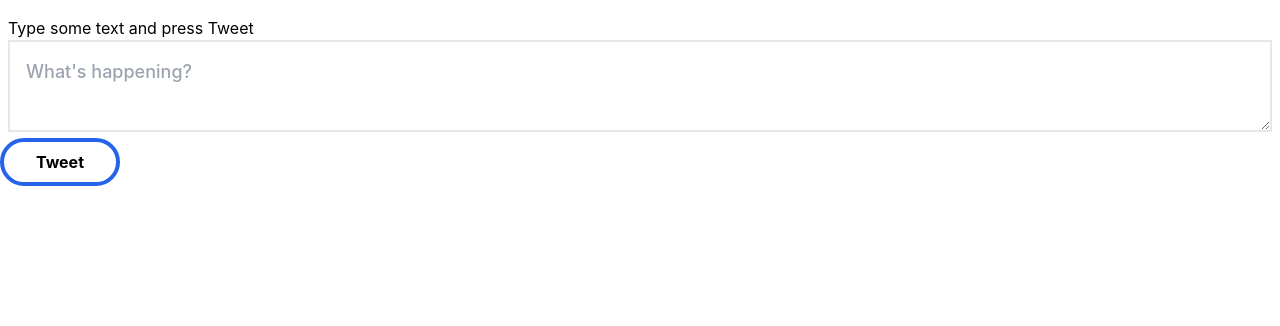
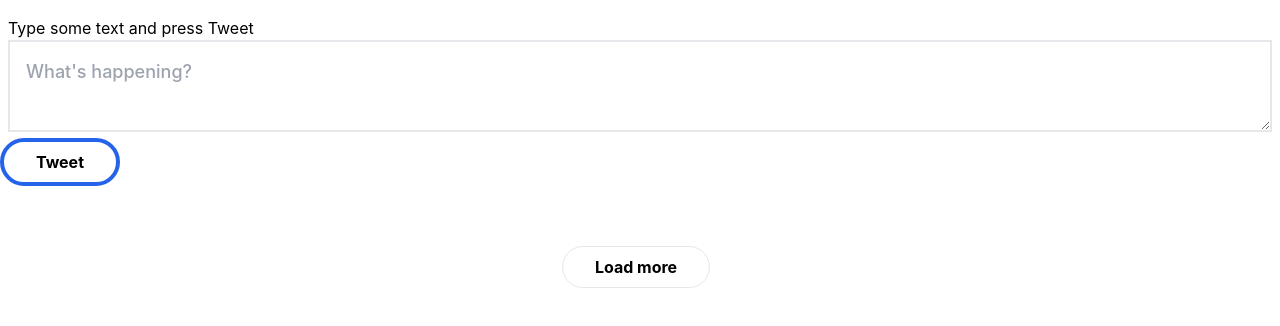
Before and after one commit to rks101/twitter-clone, a Next.js app: page /home in a window 1280 px wide. Shown: the top 326 px of the page. Built offline with nearby package versions, Linux system fonts and the light colour scheme; no server answers; the database is empty; sample sign-in values are in the browser's storage; what javascript-time-ago would draw is missing.

Commit message:
added load more feature

```diff
--- /dev/null
+++ b/components/LoadMore.js
@@ -0,0 +1,18 @@
+export default function LoadMore({ tweets, setTweets }) {
+    return (
+      <div className='mt-10 flex justify-center'>
+        <button
+          className=' justify-self-center border px-8 py-2 mt-0 mr-2 font-bold rounded-full color-accent-contrast bg-color-accent hover:bg-color-accent-hover '
+          onClick={async () => {
+            const lastTweetId = tweets[tweets.length - 1].id
+            const res = await fetch(`/api/tweets?take=2&cursor=${lastTweetId}`)
+
+            const data = await res.json()
+            setTweets([...tweets, ...data])
+          }}
+        >
+          Load more
+        </button>
+      </div>
+    )
+  }
--- a/components/NewTweet.js
+++ b/components/NewTweet.js
@@ -2,7 +2,7 @@ import { useState } from 'react'
 import { useRouter } from 'next/router'
 import { useSession } from 'next-auth/react'
 
-export default function NewTweet() {
+export default function NewTweet(tweets, setTweets) {
   const [content, setContent] = useState('')
   const { data: session } = useSession()
   const router = useRouter()
@@ -21,7 +21,7 @@ export default function NewTweet() {
 
         //alert(content)
         // set API route with path and some settings for req body
-        await fetch('/api/tweet', {
+        const res = await fetch('/api/tweet', {
             method: 'POST',
 
             headers: {
@@ -33,7 +33,12 @@ export default function NewTweet() {
             }),
         })
 
-        router.reload(window.location.pathname)
+        const tweet = await res.json()
+
+        setTweets([tweet, ...tweets])
+        setContent('')
+
+        //router.reload(window.location.pathname)
 
       }}
     >
@@ -46,6 +51,7 @@ export default function NewTweet() {
             cols={50}
             placeholder="What's happening?"
             name='content'
+            value={content}
             onChange={(e) => setContent(e.target.value)}
           />
         </div>
--- a/lib/data.js
+++ b/lib/data.js
@@ -1,4 +1,4 @@
-export const getTweets = async (prisma, take) => {
+export const getTweets = async (prisma, take, cursor) => {
     return await prisma.tweet.findMany({
       where: {
         parent: null, // do not show replies to parent tweets
@@ -12,6 +12,8 @@ export const getTweets = async (prisma, take) => {
         author : true,
       },
       take,
+      cursor,
+      skip: cursor  ? 1 : 0,
     })
 }
 
--- a/pages/home.js
+++ b/pages/home.js
@@ -1,15 +1,20 @@
+import { useState } from 'react'
 import { useSession } from 'next-auth/react'
 import { useRouter } from 'next/router'
 import NewTweet from 'components/NewTweet'
 import Tweets from 'components/Tweets'
 import prisma from 'lib/prisma'
 import { getTweets } from 'lib/data'
+import LoadMore, { LoaderMore } from 'components/LoadMore'
 
+export default function Home({initialTweets}) {
 
-export default function Home({tweets}) {
+  //const {tweets, setTweets} = useState(initialTweets) // this made tweets disappear during LoadMore
+  const [tweets, setTweets] = useState(initialTweets)
+
+  const router = useRouter()
   const { data: session, status } = useSession()
   const loading = status === 'loading'
-  const router = useRouter()
 
   if (loading) {
     return null
@@ -28,19 +33,20 @@ export default function Home({tweets}) {
   //return <NewTweet />
   return (
     <>
-    <NewTweet />
+    <NewTweet tweets={tweets} setTweets={setTweets}/>
     <Tweets tweets={tweets}/>
+    <LoadMore tweets={tweets} setTweets={setTweets}/>
     </>
   )
 }
 
 export async function getServerSideProps() {
-	let tweets = await getTweets(prisma)
+	let tweets = await getTweets(prisma, 3)
   tweets = JSON.parse(JSON.stringify(tweets))
 
   return {
     props: {
-      tweets,
+      initialTweets : tweets,
     },
   }
 }
--- a/pages/index.js
+++ b/pages/index.js
@@ -3,6 +3,7 @@ import { useRouter } from 'next/router'
 import Tweets from 'components/Tweets'
 import prisma from 'lib/prisma'
 import { getTweets } from 'lib/data.js'
+import Link from 'next/link'
 
 export default function Index({tweets}) {
   const { data: session, status } = useSession()
@@ -28,12 +29,14 @@ export default function Index({tweets}) {
       <Tweets tweets={tweets} />
       <div className='text-center p-4 border m-4'>
         <h2 className='mb-10'>Join the conversation, now!</h2>
+        <Link href={'/api/auth/signin'}>
           <a
             className='border px-8 py-2 mt-5 font-bold rounded-full color-accent-contrast bg-color-accent hover:bg-color-accent-hover-darker'
             href='/api/auth/signin'
           >
             Login
           </a>
+        </Link>
       </div>
     </div>
   )
```
Lines whose indentation alone changed are shown as unchanged.
